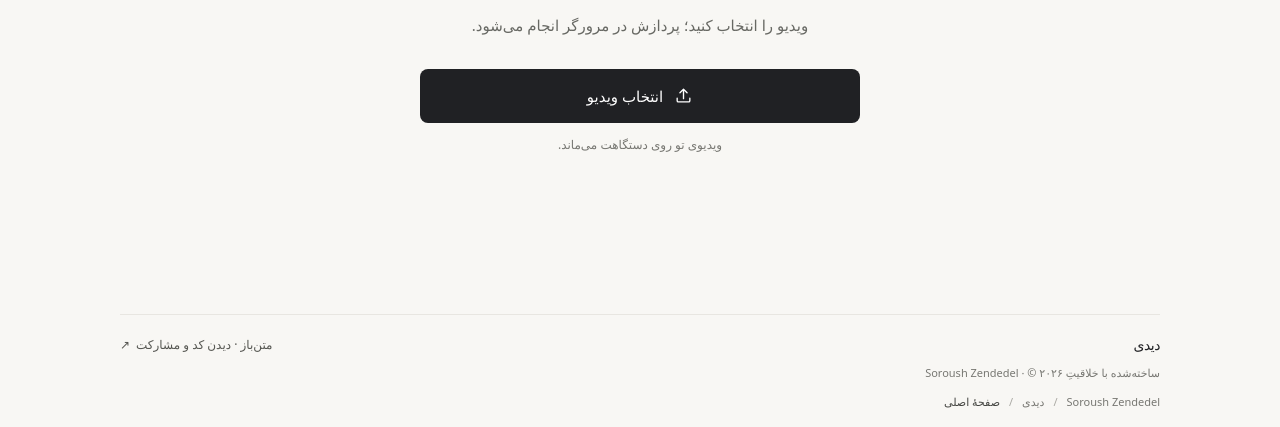
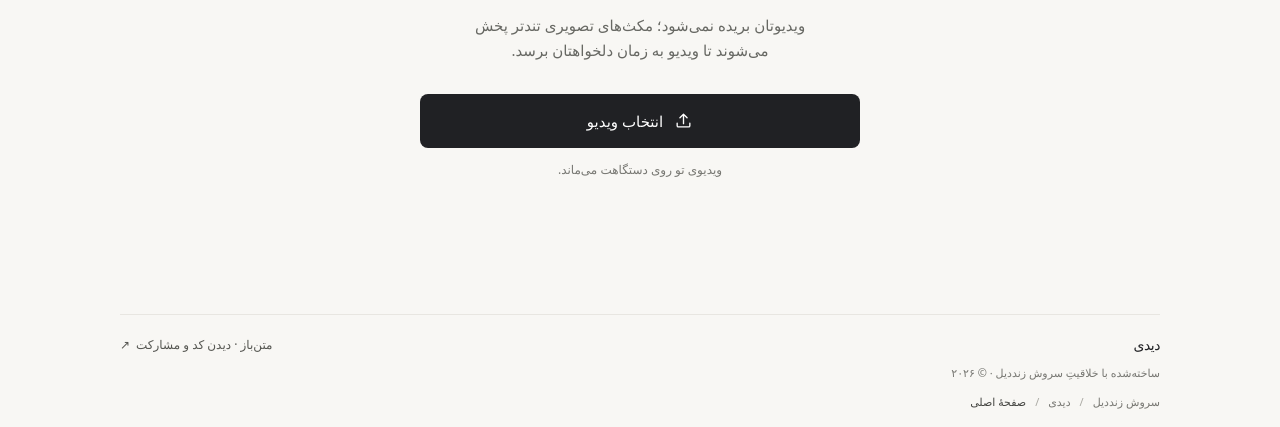
Before and after one commit to soroush-zendedel/2One, a website built with Vite: page fa/index.html in a window 1280 px wide. Shown: the part 373-800 px from the top of the page. Built offline with nearby package versions, Linux system fonts and the light colour scheme; a web font is replaced by a local one.

Commit message:
Polish Persian home copy and footer

```diff
--- a/fa/index.html
+++ b/fa/index.html
@@ -34,7 +34,7 @@
           <div class="intro">
             <p class="eyebrow" data-t="eyebrow">یک ویدیوی کوتاه‌تر، در چند لحظه</p>
             <h1 id="title" data-t="title">مدت ویدیوی خود را انتخاب کنید!</h1>
-            <p class="lede" data-t="lede">ویدیو را انتخاب کنید؛ پردازش در مرورگر انجام می‌شود.</p>
+            <p class="lede" data-t="lede">ویدیوتان بریده نمی‌شود؛ مکث‌های تصویری تندتر پخش می‌شوند تا ویدیو به زمان دلخواهتان برسد.</p>
           </div>
           <input id="videoInput" type="file" accept="video/*,.mov,.mp4,.m4v,.webm" hidden />
           <button id="selectButton" class="upload-button" type="button">
@@ -85,8 +85,8 @@
       </main>
       <footer class="site-footer">
         <div class="footer-top"><a class="footer-brand" href="../">دیدی</a><a class="contribute-link" href="https://github.com/soroush-zendedel/Didi" target="_blank" rel="noreferrer">متن‌باز · دیدن کد و مشارکت <span aria-hidden="true">↗</span></a></div>
-        <p class="footer-credit">ساخته‌شده با خلاقیتِ Soroush Zendedel · © ۲۰۲۶</p>
-        <nav class="breadcrumbs" aria-label="مسیر صفحه"><ol><li><a href="https://soroush-zendedel.github.io">Soroush Zendedel</a></li><li><a href="../">دیدی</a></li><li aria-current="page">صفحهٔ اصلی</li></ol></nav>
+        <p class="footer-credit">ساخته‌شده با خلاقیتِ سروش زنددیل · © ۲۰۲۶</p>
+        <nav class="breadcrumbs" aria-label="مسیر صفحه"><ol><li><a href="https://soroush-zendedel.github.io">سروش زنددیل</a></li><li><a href="../">دیدی</a></li><li aria-current="page">صفحهٔ اصلی</li></ol></nav>
       </footer>
     </div>
     <div class="toast" id="toast" role="status" aria-live="polite"></div>
```
Also changed, not shown: fa/about.html (+2 -2 lines).
